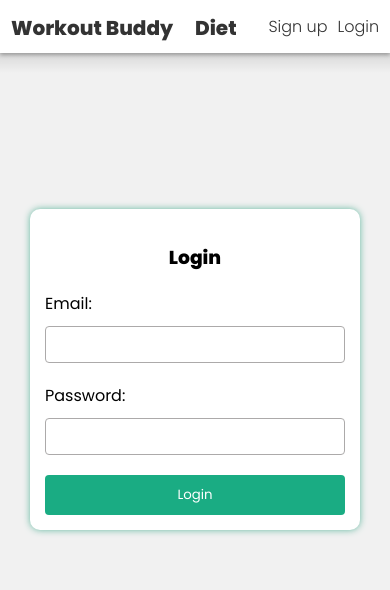
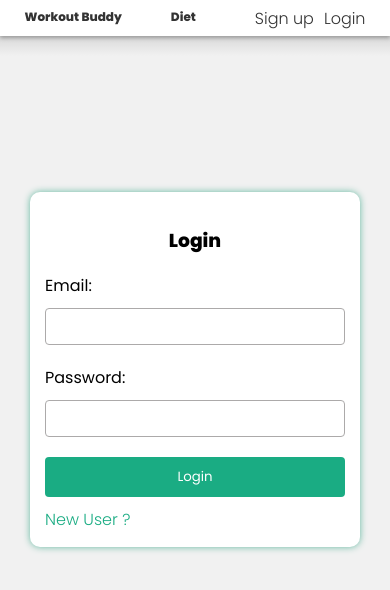
Before and after one commit to srivenkat13/workout-buddy-app, a React (Vite) app in the folder frontend/: page /login in a window 390 px wide. Shown: the top 590 px of the page. Built offline with nearby package versions, Linux system fonts and the light colour scheme; no server answers.

Commit message:
improve UX

```diff
--- a/frontend/src/App.css
+++ b/frontend/src/App.css
@@ -73,6 +73,9 @@ h1.active::after {
   display: grid;
   grid-template-columns: 2fr 1fr;
   gap: 100px;
+}
+.workouts{
+  text-align: center;
 }
 .workout-details {
   background: #fff;
@@ -205,6 +208,9 @@ nav a {
   margin-left: 10px;
   font-weight: 100;
 }
+.user{
+  font-style: italic;
+}
 nav button {
   background: #fff;
   color: var(--primary);
@@ -216,6 +222,10 @@ nav button {
   font-size: 1em;
   margin-left: 10px;
 }
+nav button:hover {
+  background: var(--primary);
+  color: #fff;
+}
 
 /* signup and login  form */
 form.signup,
@@ -226,6 +236,16 @@ form.login {
   padding: 15px;
   border-radius: 4px;
   box-shadow: 0 2px 4px rgba(0, 0, 0, 0.3);
+}
+.redirects{
+  margin-top: 10px;
+  display: flex;
+  justify-content: space-between;
+}
+form a{
+  color:#1aac83;
+  text-decoration: none;
+  font-weight: 300;
 }
 /* Mobile styles */
 @media (max-width: 768px) {
@@ -265,7 +285,21 @@ form.login {
   form h3 {
     text-align: center;
   }
-}/* visiblity btn */
+  header h1 {
+    font-size: 12px;
+  }
+  nav {
+    flex-direction: row;
+  }
+  .user{
+    font-size: small;
+  }
+  nav button {
+    padding: 3px 6px;
+    font-size: 0.8em;
+  }
+
+} /* visiblity btn */
 .toggle-form {
   display: block;
   position: fixed;
--- a/frontend/src/components/Navbar.jsx
+++ b/frontend/src/components/Navbar.jsx
@@ -25,7 +25,7 @@ const Navbar = () => {
         </Link>
         <nav>
          {user && (<div>
-            <span>{user.email}</span>
+            <span className="user">{user.email}</span>
             <button onClick={handleLogout}> Log out</button>
           </div>)}
          {!user&& (<div>
--- a/frontend/src/pages/Home.jsx
+++ b/frontend/src/pages/Home.jsx
@@ -49,6 +49,7 @@ const Home = () => {
             <Loader icon="fitness_center" />
           ) : (
             <div className="workouts">
+              {wcontext.workouts.length === 0  && <p>No workouts added</p>}
               {wcontext.workouts &&
                 wcontext.workouts.map((workout) => (
                   <motion.div
--- a/frontend/src/pages/Login.jsx
+++ b/frontend/src/pages/Login.jsx
@@ -1,5 +1,6 @@
 import { useState } from "react";
 import { useLogin } from "../hooks/useLogin";
+import { Link } from "react-router-dom";
 
 const Login = () => {
   const [email, setEmail] = useState("");
@@ -32,8 +33,13 @@ const Login = () => {
           setPassword(e.target.value);
         }}
       />
-        <button disabled={isLoading}>{isLoading ? 'Loading....' : 'Login' }</button>
-      {error&& <div className="error">{error}</div>}
+      <button disabled={isLoading}>
+        {isLoading ? "Loading...." : "Login"}
+      </button>
+      {error && <div className="error">{error}</div>}
+      <div className="redirects">
+        <Link to="/signup">New User ? </Link>
+      </div>
     </form>
   );
 };
--- a/frontend/src/pages/Signup.jsx
+++ b/frontend/src/pages/Signup.jsx
@@ -1,16 +1,21 @@
 import { useState } from "react";
 import { useSignup } from "../hooks/useSignup";
+import { useLogin } from "../hooks/useLogin";
+import { Link } from "react-router-dom";
 
 const Signup = () => {
-
   const [email, setEmail] = useState("");
   const [password, setPassword] = useState("");
   const { signup, error, isLoading } = useSignup();
+  const {login} = useLogin()
 
   const handleSubmit = async (e) => {
     e.preventDefault();
-    console.info(email,password)
+    console.info(email, password);
     await signup(email, password);
+  };
+  const handleGuestLogin = async () => {
+    await login("test@test.com", "Test@222");
   };
 
   return (
@@ -35,8 +40,14 @@ const Signup = () => {
         required
       />
 
-      <button disabled={isLoading}>{isLoading ? 'Loading....' : 'Sign up' }</button>
-      {error&& <div className="error">{error}</div>}
+      <button disabled={isLoading}>
+        {isLoading ? "Loading...." : "Sign up"}
+      </button>
+      {error && <div className="error">{error}</div>}
+      <div className="redirects">
+      <Link to="/login">Already an User ? </Link>
+      <Link to="/login" onClick={handleGuestLogin}>Guest user</Link>
+      </div>
     </form>
   );
 };
```
